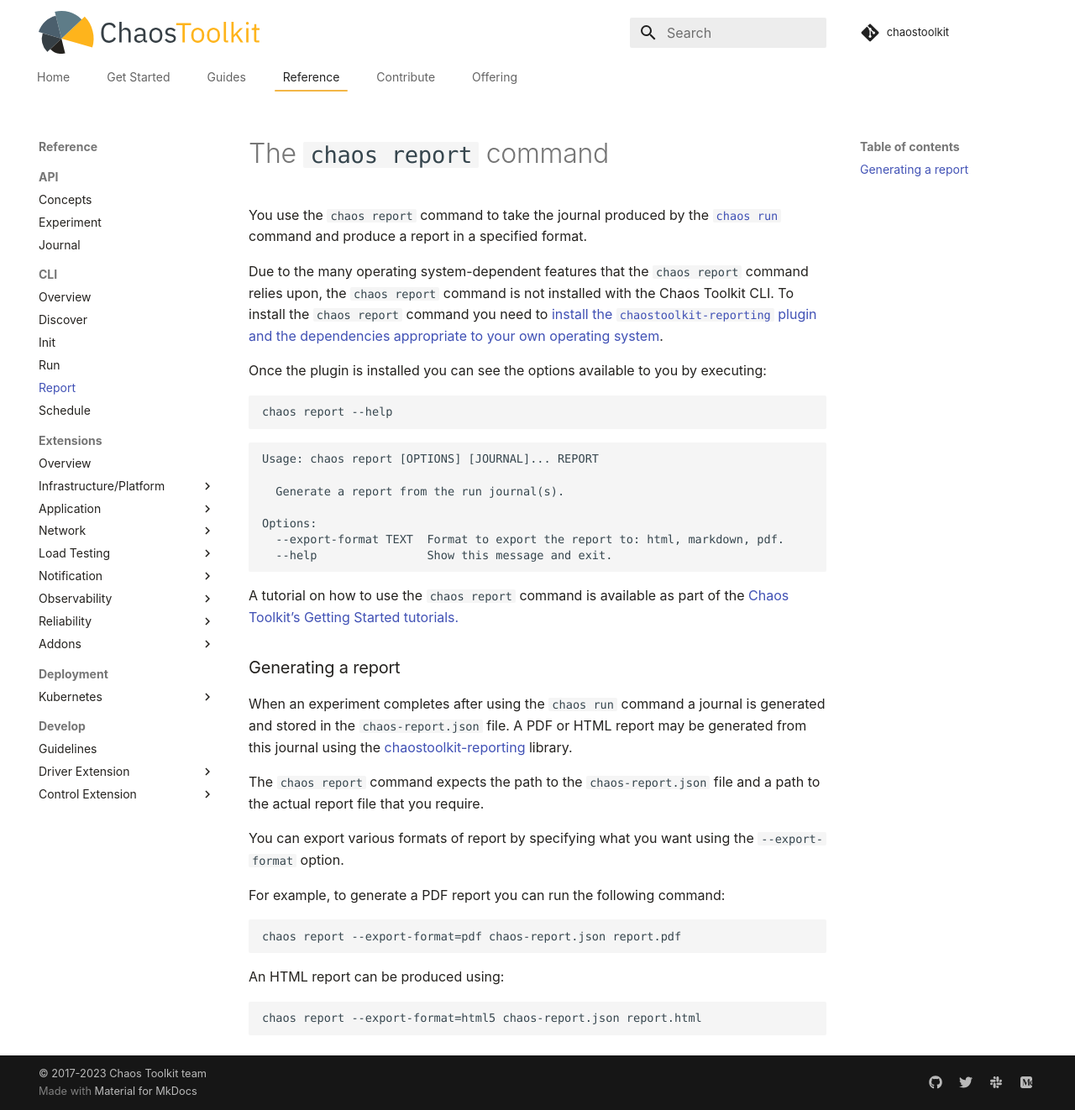
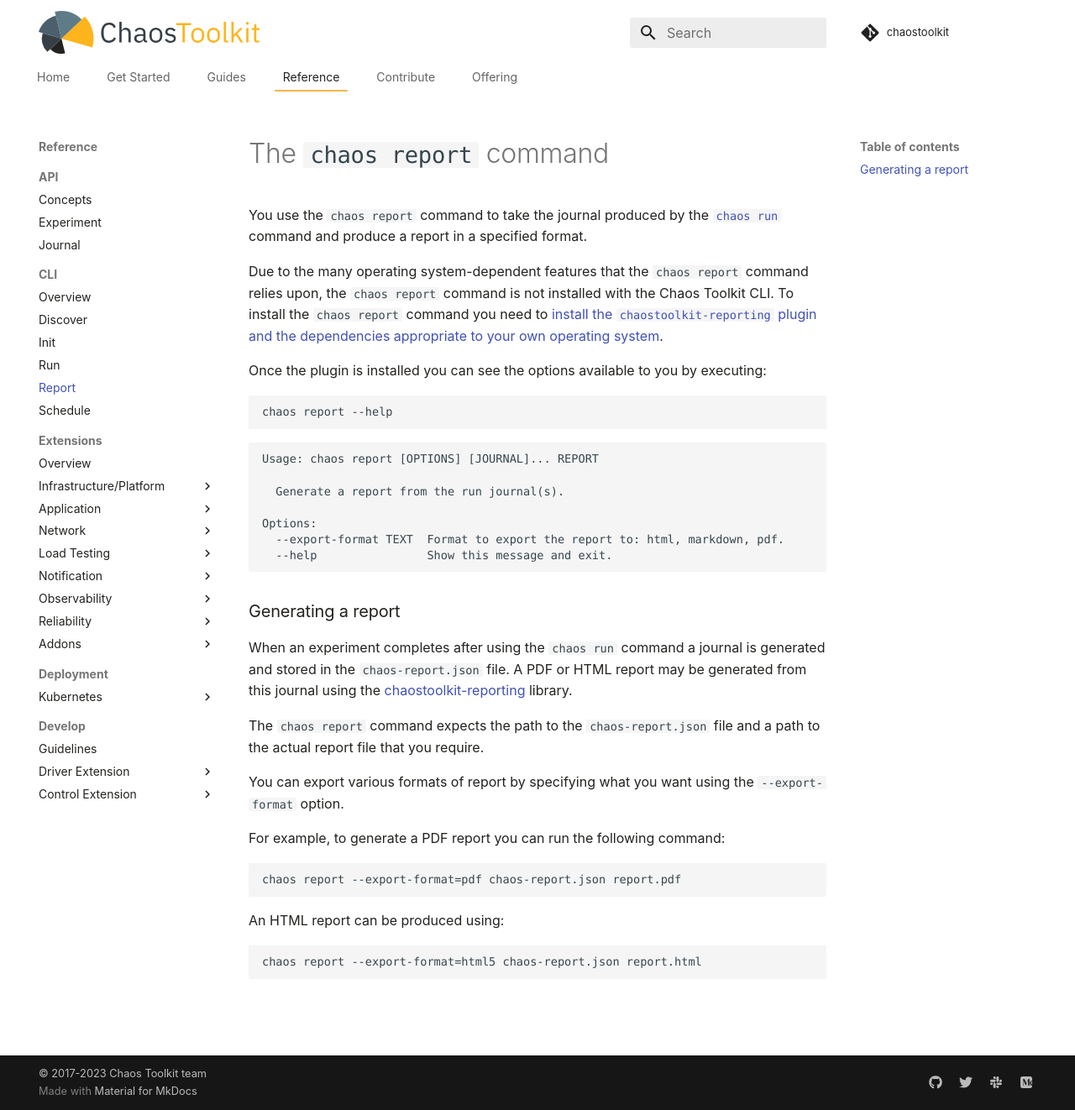
Before and after one commit to chaostoolkit/chaostoolkit-documentation, an MkDocs documentation site: the page built from sources/reference/usage/report.md, in a window 1280 px wide and 1322 px high. Shown: the whole window at 84% size. Built offline with MkDocs 1.6.1 and Material for MkDocs 9.7.7, drawn with Linux system fonts in a browser that asks for light colours; comment, search, counter and statistics services are not loaded.

Commit message:
removed invalid katacode tutorial link" (#166)
Signed-off-by: mano <pathmanaban.p@gmail.com>

````diff
--- a/sources/reference/usage/report.md
+++ b/sources/reference/usage/report.md
@@ -25,8 +25,6 @@
   --help                Show this message and exit.
 ```
 
-A tutorial on how to use the `chaos report` command is available as part of the
-[Chaos Toolkit's Getting Started tutorials.](https://www.katacoda.com/chaostoolkit/courses/01-chaostoolkit-getting-started)
 
 ### Generating a report
 
````
Also changed, not shown: sources/reference/usage/discover.md (+2 -3 lines), sources/reference/usage/init.md (+1 -2 lines), sources/reference/usage/run.md (+1 -3 lines).
